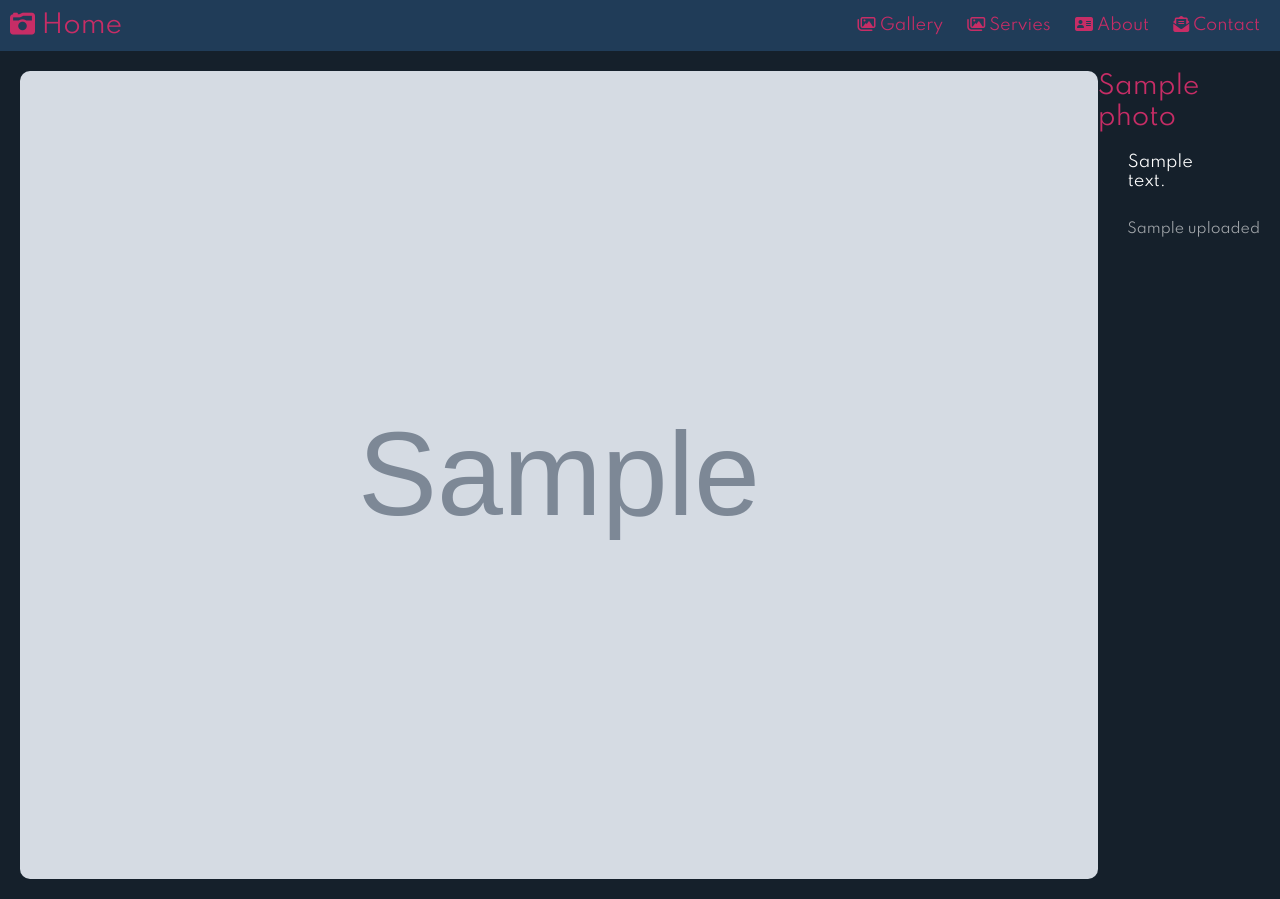
After one commit to robertvari/photo_studio_200229, a Django app: template templates/photo_details.html in a window 1280 px wide. The commit adds this page. Run offline with Django 3.2, Linux system fonts and the light colour scheme; the template is opened without the code that fills it: most values are stand-ins (such as "Sample title", 1, 10 or a date in 2020); grey boxes marked "Sample" are stand-in pictures; some libraries are stand-ins or nearby versions.

Commit message:
Photo details view

```diff
--- a/gallery/urls.py
+++ b/gallery/urls.py
@@ -1,7 +1,8 @@
 from django.urls import path
 
-from .views import gallery
+from .views import gallery, photo_details_view
 
 urlpatterns = [
     path('', gallery, name="gallery"),
+    path('<int:pk>/', photo_details_view, name="photo_details"),
 ]
--- a/static/css/gallery.css
+++ b/static/css/gallery.css
@@ -1,8 +1,12 @@
 .category_menu{
+    position: fixed;
     display: flex;
     justify-content: center;
     border-bottom: 1px solid rgba(255, 255, 255, 0.21);
+    background-color: rgba(0, 0, 0, 0.7);
     margin-bottom: 10px;
+    z-index: 10;
+    width: 100%;
 }
 
 .category_menu a{
@@ -13,7 +17,7 @@
     display: grid;
     grid-template-columns: repeat(auto-fill, minmax(350px, 1fr));
     grid-gap: 10px;
-    padding: 0 20px;
+    padding: 50px 20px;
 }
 
 .thumbnail_item{
@@ -24,8 +28,16 @@
     background-position: center;
     background-size: cover;
     overflow: hidden;
+    position: relative;
+}
 
-    position: relative;
+.thumbnail_content_layout{
+    opacity: 0;
+}
+
+.thumbnail_item:hover .thumbnail_content_layout{
+    opacity: 1;
+    transition: opacity 0.5s;
 }
 
 .thumbnail_header{
--- a/static/css/main.css
+++ b/static/css/main.css
@@ -1,6 +1,8 @@
 @import "menu.css";
 @import "home.css";
 @import "gallery.css";
+@import "photo_details.css";
+
 
 *{
     margin: 0;
@@ -13,3 +15,7 @@ body{
     color: white;
     font-family: 'Spartan';
 }
+
+.content_box{
+    padding-top: 51px;
+}
--- a/static/css/menu.css
+++ b/static/css/menu.css
@@ -9,11 +9,14 @@ a:hover{
 }
 
 .menu {
+    position: fixed;
+    width: 100%;
     background-color: #203c58;
     padding: 10px;
     display: flex;
     justify-content: space-between;
     align-items: center;
+    z-index: 10;
 }
 
 .logo{
--- /dev/null
+++ b/static/css/photo_details.css
@@ -0,0 +1,33 @@
+.details_layout{
+    padding: 20px;
+    display: flex;
+}
+
+.detail_photo{
+    width: 100%;
+    border-radius: 10px;
+}
+
+.photo_details_text_layout{
+    position: sticky;
+    top: 0px;
+}
+
+.photo_title{
+    font-size: 25px;
+    color: #c72d66;
+    margin-bottom: 20px;
+}
+
+.comment{
+    padding: 0 30px;
+}
+
+.date{
+    display: flex;
+    justify-content: flex-end;
+    width: 100%;
+    margin-top: 30px;
+    font-size: 14px;
+    color: rgba(255, 255, 255, 0.6);
+}
--- a/templates/_base.html
+++ b/templates/_base.html
@@ -15,8 +15,11 @@
 <body>
     {% include '_menu.html' %}
 
-    {% block body %}
-    {% endblock body %}
+    <div class="content_box">
+        {% block body %}
+        {% endblock body %}
+    </div>
+
 
     {% block footer %}
     {% endblock footer %}
--- /dev/null
+++ b/templates/photo_details.html
@@ -0,0 +1,15 @@
+{% extends '_base.html' %}
+
+{% block title%}Photo Details{% endblock title%}
+
+{% block body %}
+    <div class="details_layout">
+        <img src={{ photo.image }} alt="" class="detail_photo">
+
+        <div class="photo_details_text_layout">
+            <div class="photo_title">{{ photo.title }}</div>
+            <div class="comment">{{ photo.comment }}</div>
+            <div class="date">{{ photo.uploaded }}</div>
+        </div>
+    </div>
+{% endblock body %}
--- a/utilities/gallery_generator.py
+++ b/utilities/gallery_generator.py
@@ -12,9 +12,10 @@ def create_gallery(num=10):
     for index in range(num):
         photo_list.append(
             {
+                "pk": index,
                 "title": "Photo Title",
                 "image": f'https://source.unsplash.com/500x500/?nature{index}',
-                "comment": "Photo comment",
+                "comment": "Lorem ipsum dolor sit amet, consectetur adipiscing elit, sed do eiusmod tempor incididunt ut labore et dolore magna aliqua. Ut enim ad minim veniam, quis nostrud exercitation ullamco laboris nisi ut aliquip ex ea commodo consequat. Duis aute irure dolor in reprehenderit in voluptate velit esse cillum dolore eu fugiat nulla pariatur. Excepteur sint occaecat cupidatat non proident, sunt in culpa qui officia deserunt mollit anim id est laborum.",
                 "uploaded": datetime.now(),
                 "category": random.choice(categories)
             }
```
Also changed, not shown: gallery/views.py (+12 -4 lines), templates/gallery.html (+6 -4 lines).
